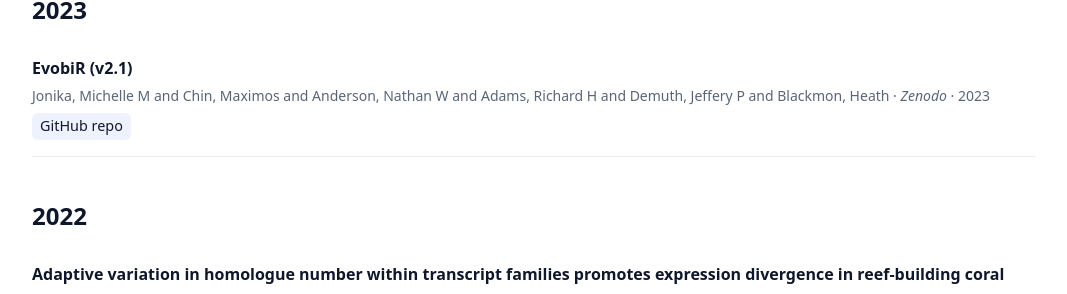
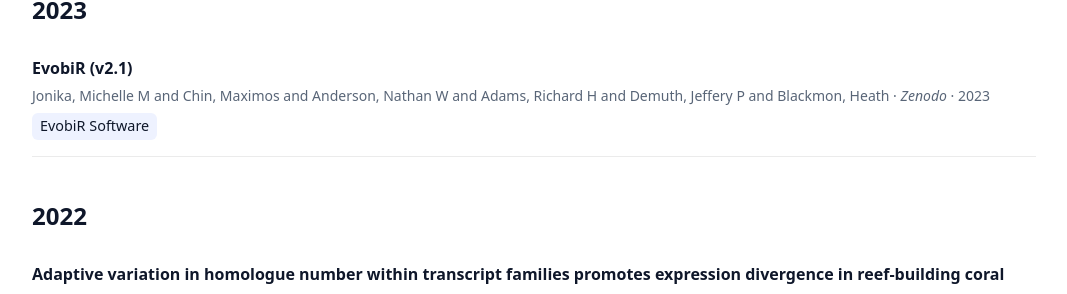
Before and after one commit to demuth-lab/demuth-lab.github.io, a Jekyll site: the page built from publications.md, in a window 1280 px wide and 900 px high, scrolled down 1084 px. Shown: the part 144-438 px from the top of the window, without its empty margins (106-1173 px from the left). Built offline with Jekyll 4.4.1, drawn with Linux system fonts in a browser that asks for light colours.

Commit message:
Auto-update publications

```diff
--- a/_data/publications.yml
+++ b/_data/publications.yml
@@ -57,7 +57,7 @@
   venue: Zenodo
   type: article
   software:
-  - label: GitHub repo
+  - label: EvobiR Software
     url: https://github.com/coleoguy/evobir
 - year: 2022
   title: Adaptive variation in homologue number within transcript families promotes
```
